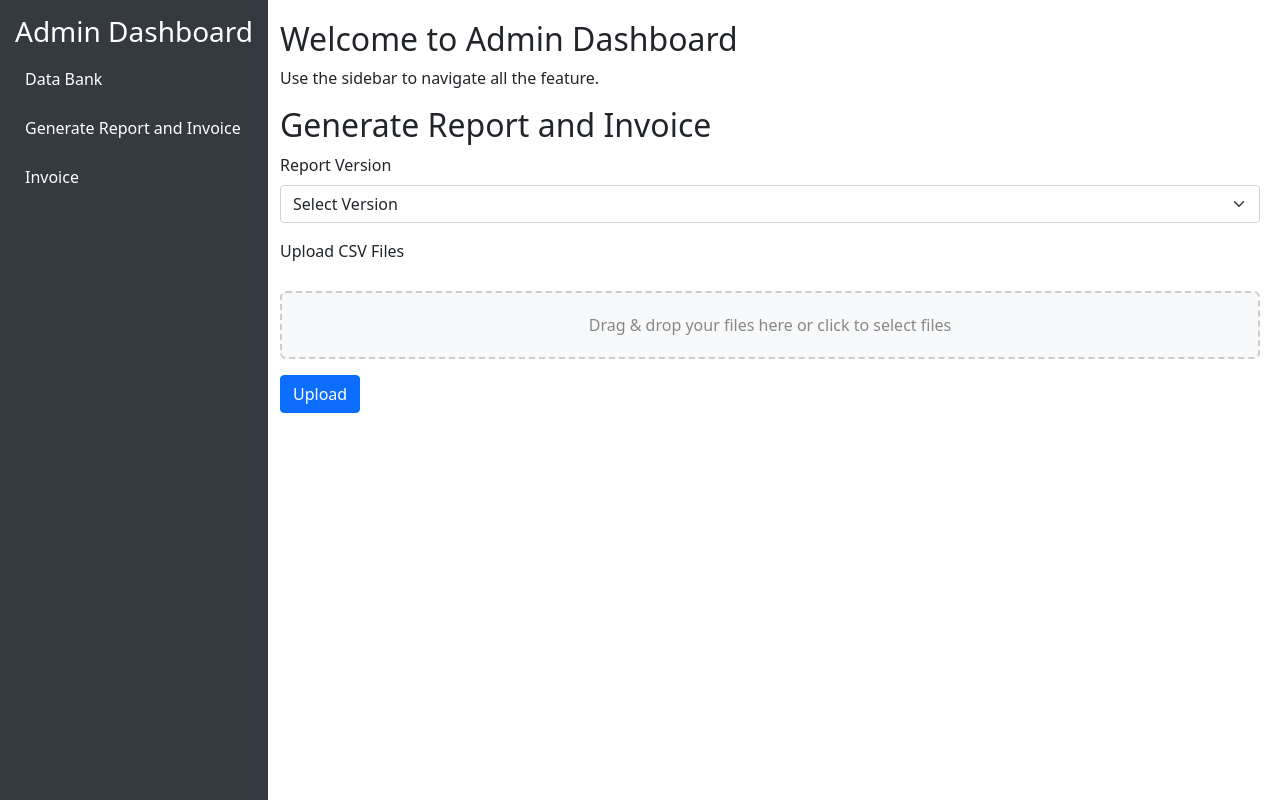
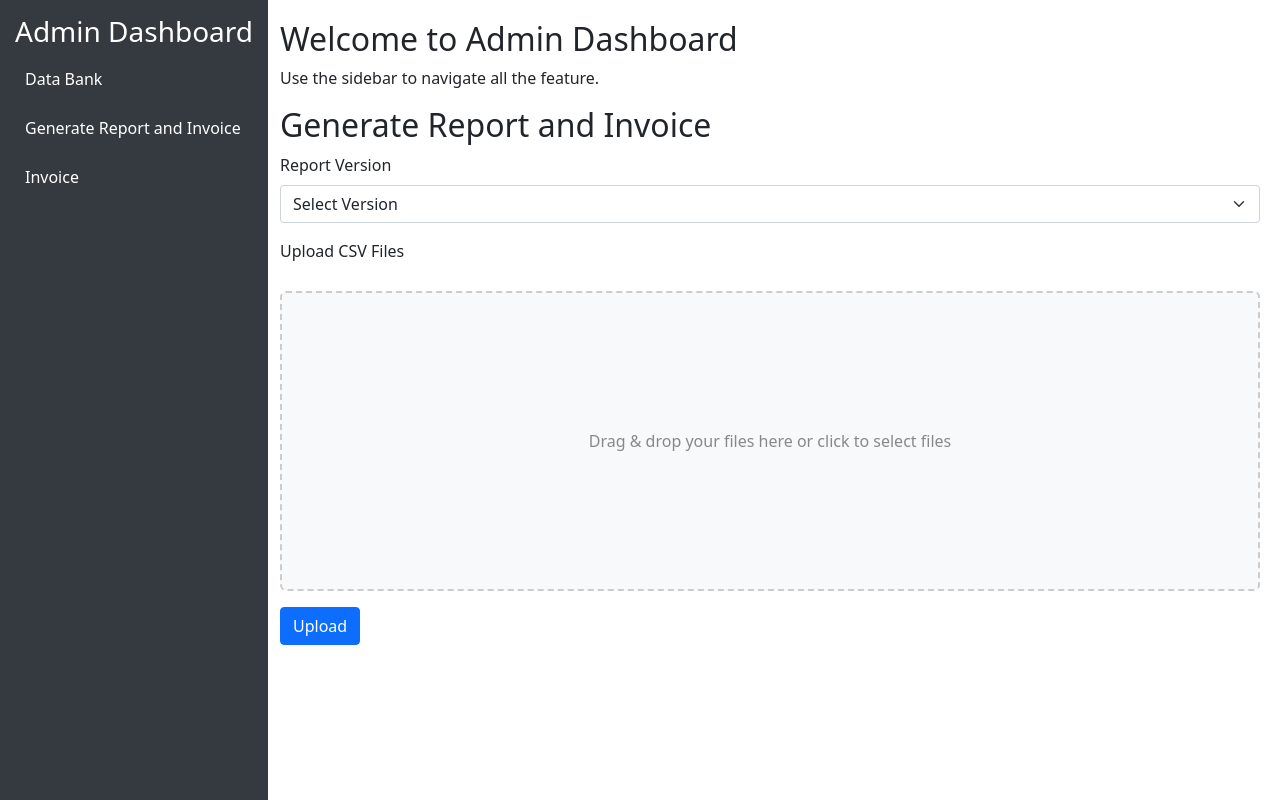
Before and after one commit to zeroix07/monthly-recap-tool, a Flask app: page / in a window 1280 px wide, after a click on "Generate Report and Invoice". Run offline with Flask 3, Linux system fonts and the light colour scheme; data that the repository does not hold is empty.

Commit message:
update drag and drop zone upload files

```diff
--- a/static/css/dashboard-style.css
+++ b/static/css/dashboard-style.css
@@ -58,7 +58,8 @@ body {
 
 /* Upload page specific styles */
 .drop-zone {
-    max-width: 100%;
+    width: 100%;
+    height: 300px; /* Increase height for a more vertical appearance */
     padding: 30px;
     border: 2px dashed #007bff;
     border-radius: 5px;
@@ -66,6 +67,10 @@ body {
     text-align: center;
     cursor: pointer;
     margin-top: 20px;
+    display: flex; /* Enable flexbox for vertical centering */
+    justify-content: center;
+    align-items: center; /* Center content vertically and horizontally */
+    flex-direction: column; /* Stack content vertically */
 }
 
 .drop-zone.dragover {
```
